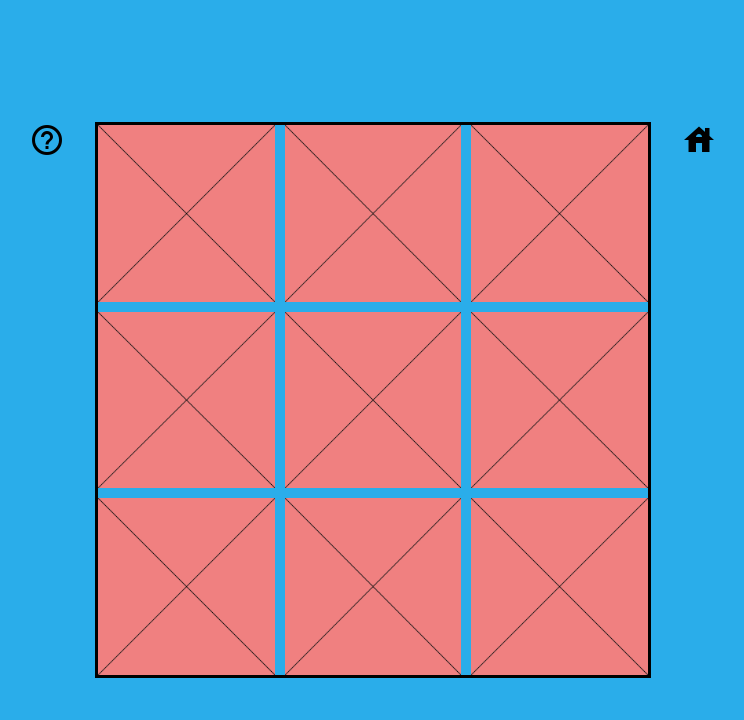
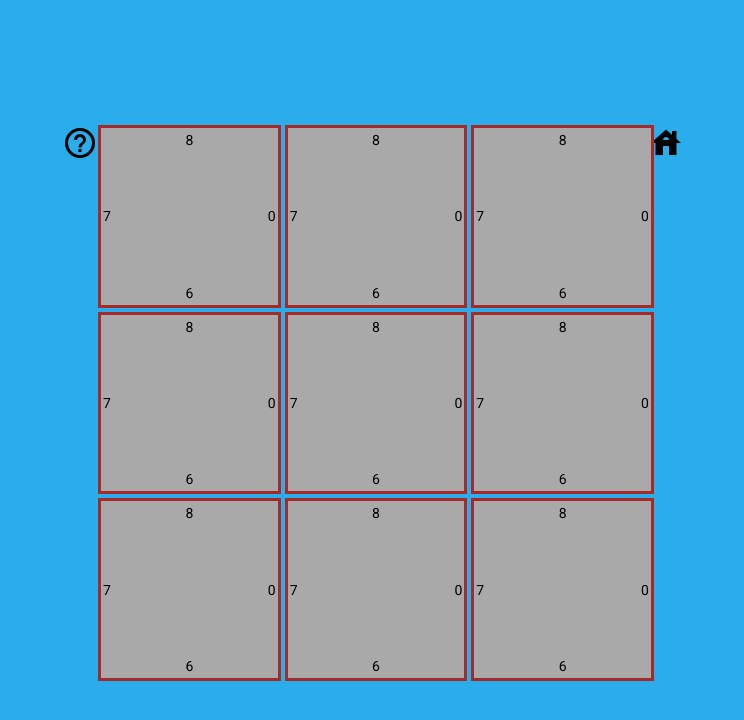
Before and after one commit to DanielOrfeu/tcc-project, an Angular app: page /ingame in a window 1280 px wide. Shown: the top 720 px of the page, without its empty margins (267-1011 px from the left). Built offline with nearby package versions, Linux system fonts and the light colour scheme.

Commit message:
funcionalidades do click

```diff
--- a/src/app/app.module.ts
+++ b/src/app/app.module.ts
@@ -9,7 +9,7 @@ import { AppComponent } from './app.component';
 import { MainComponent } from './pages/main/main.component';
 import { ConfigComponent } from './pages/config/config.component';
 import { InGameComponent } from './pages/in-game/in-game.component';
-import { SquareComponent } from './pages/square/square.component';
+import { SquareComponent } from './components/square/square.component';
 import { SelectModeComponent } from './pages/select-mode/select-mode.component';
 
 @NgModule({
--- a/src/app/pages/in-game/in-game.component.css
+++ b/src/app/pages/in-game/in-game.component.css
@@ -13,11 +13,27 @@
 .table{
     width: 550px;
     height: 550px;
+}
+.square{
+    border-width: medium;
     border-style: solid;
-    border-width: medium;
-    margin-left: 30px;
-    margin-right: 30px;
-}
-#square{
+    border-color: brown;
     background-color: darkgray;
 }
+
+#bottom {
+    bottom: 2px;
+    position: absolute;
+}
+#left {
+    left: 2px;
+    position: absolute;
+}
+#top {
+    top: 2px;
+    position: absolute;
+}
+#right {
+    right: 2px;
+    position: absolute;
+}
--- a/src/app/pages/in-game/in-game.component.html
+++ b/src/app/pages/in-game/in-game.component.html
@@ -3,16 +3,133 @@
         <span class="material-icons" id="help">help_outline</span>
         <div class="table">
             <mat-grid-list cols="3" rowHeight="3:3" gutterSize="10px">
-                <mat-grid-tile id="square"><square></square></mat-grid-tile>
-                <mat-grid-tile id="square"><square></square></mat-grid-tile>
-                <mat-grid-tile id="square"><square></square></mat-grid-tile>
-                <mat-grid-tile id="square"><square></square></mat-grid-tile>
-                <mat-grid-tile id="square"><square></square></mat-grid-tile>
-                <mat-grid-tile id="square"><square></square></mat-grid-tile>
-                <mat-grid-tile id="square"><square></square></mat-grid-tile>
-                <mat-grid-tile id="square"><square></square></mat-grid-tile>
-                <mat-grid-tile id="square"><square></square></mat-grid-tile>
-              </mat-grid-list>
+                <mat-grid-tile class="square"(click)="clickRotation('one')">
+                    <div id="top">
+                        {{top.one}}
+                    </div>
+                    <div id="right">
+                        {{right.one}}
+                    </div>
+                    <div id="bottom">
+                        {{bottom.one}}
+                    </div>
+                    <div id="left">
+                        {{left.one}}
+                    </div>
+                </mat-grid-tile>
+                <mat-grid-tile class="square"(click)="clickRotation('two')">
+                    <div id="top">
+                        {{top.two}}
+                    </div>
+                    <div id="right">
+                        {{right.two}}
+                    </div>
+                    <div id="bottom">
+                        {{bottom.two}}
+                    </div>
+                    <div id="left">
+                        {{left.two}}
+                    </div>
+                </mat-grid-tile>
+                <mat-grid-tile class="square"(click)="clickRotation('three')">
+                    <div id="top">
+                        {{top.three}}
+                    </div>
+                    <div id="right">
+                        {{right.three}}
+                    </div>
+                    <div id="bottom">
+                        {{bottom.three}}
+                    </div>
+                    <div id="left">
+                        {{left.three}}
+                    </div>
+                </mat-grid-tile>
+                <mat-grid-tile class="square"(click)="clickRotation('four')">
+                    <div id="top">
+                        {{top.four}}
+                    </div>
+                    <div id="right">
+                        {{right.four}}
+                    </div>
+                    <div id="bottom">
+                        {{bottom.four}}
+                    </div>
+                    <div id="left">
+                        {{left.four}}
+                    </div>
+                </mat-grid-tile>
+                <mat-grid-tile class="square"(click)="clickRotation('five')">
+                    <div id="top">
+                        {{top.five}}
+                    </div>
+                    <div id="right">
+                        {{right.five}}
+                    </div>
+                    <div id="bottom">
+                        {{bottom.five}}
+                    </div>
+                    <div id="left">
+                        {{left.five}}
+                    </div>
+                </mat-grid-tile>
+                <mat-grid-tile class="square"(click)="clickRotation('six')">
+                    <div id="top">
+                        {{top.six}}
+                    </div>
+                    <div id="right">
+                        {{right.six}}
+                    </div>
+                    <div id="bottom">
+                        {{bottom.six}}
+                    </div>
+                    <div id="left">
+                        {{left.six}}
+                    </div>
+                </mat-grid-tile>
+                <mat-grid-tile class="square"(click)="clickRotation('seven')">
+                    <div id="top">
+                        {{top.seven}}
+                    </div>
+                    <div id="right">
+                        {{right.seven}}
+                    </div>
+                    <div id="bottom">
+                        {{bottom.seven}}
+                    </div>
+                    <div id="left">
+                        {{left.seven}}
+                    </div>
+                </mat-grid-tile>
+                <mat-grid-tile class="square"(click)="clickRotation('eight')">
+                    <div id="top">
+                        {{top.eight}}
+                    </div>
+                    <div id="right">
+                        {{right.eight}}
+                    </div>
+                    <div id="bottom">
+                        {{bottom.eight}}
+                    </div>
+                    <div id="left">
+                        {{left.eight}}
+                    </div>
+                </mat-grid-tile>
+                <mat-grid-tile class="square"(click)="clickRotation('nine')">
+                    <div id="top">
+                        {{top.nine}}
+                    </div>
+                    <div id="right">
+                        {{right.nine}}
+                    </div>
+                    <div id="bottom">
+                        {{bottom.nine}}
+                    </div>
+                    <div id="left">
+                        {{left.nine}}
+                    </div>
+                </mat-grid-tile>
+            </mat-grid-list>
         </div>
     <span class="material-icons" id="home" routerLink="/">house</span>
 
--- a/src/app/pages/in-game/in-game.component.ts
+++ b/src/app/pages/in-game/in-game.component.ts
@@ -1,19 +1,242 @@
-import { Component, OnInit, } from '@angular/core';
+import { Component, OnInit } from "@angular/core";
 
 @Component({
-  selector: 'app-in-game',
-  templateUrl: './in-game.component.html',
-  styleUrls: ['./in-game.component.css']
+  selector: "app-in-game",
+  templateUrl: "./in-game.component.html",
+  styleUrls: ["./in-game.component.css"]
 })
 export class InGameComponent implements OnInit {
+  top = {
+      one: "",
+      two: "",
+      three: "",
+      four: "",
+      five: "",
+      six: "",
+      seven: "",
+      eight: "",
+      nine: "",
+    }
+  right = {
+      one: "",
+      two: "",
+      three: "",
+      four: "",
+      five: "",
+      six: "",
+      seven: "",
+      eight: "",
+      nine: "",
+    }
+  bottom = {
+      one: "",
+      two: "",
+      three: "",
+      four: "",
+      five: "",
+      six: "",
+      seven: "",
+      eight: "",
+      nine: "",
+    }
+  left = {
+      one: "",
+      two: "",
+      three: "",
+      four: "",
+      five: "",
+      six: "",
+      seven: "",
+      eight: "",
+      nine: "",
+    }
+  respValue = [];
 
-  constructor() { }
+  constructor() {
+    this.createRandomValue();
+    this.createValues();
+  }
 
   ngOnInit(): void {
+
   }
 
-  clickAlert(number:string){
-    alert(number)
+  clickRotation(square: string) {
+    var oldTop = this.top[square];
+    var oldRight = this.right[square];
+    var oldBottom = this.bottom[square];
+    var oldLeft = this.left[square];
+
+    this.right[square] = oldTop;
+    this.bottom[square] = oldRight;
+    this.left[square] = oldBottom;
+    this.top[square] = oldLeft;
+
+    this.compareSquare(square);
+  }
+
+  createValues() {
+    this.top = {
+      one: this.respValue[0],
+      two: this.respValue[0],
+      three: this.respValue[0],
+      four: this.respValue[0],
+      five: this.respValue[0],
+      six: this.respValue[0],
+      seven: this.respValue[0],
+      eight: this.respValue[0],
+      nine: this.respValue[0],
+    };
+    this.right = {
+      one: this.respValue[1],
+      two: this.respValue[1],
+      three: this.respValue[1],
+      four: this.respValue[1],
+      five: this.respValue[1],
+      six: this.respValue[1],
+      seven: this.respValue[1],
+      eight: this.respValue[1],
+      nine: this.respValue[1],
+    };
+    this.bottom = {
+      one: this.respValue[2],
+      two: this.respValue[2],
+      three: this.respValue[2],
+      four: this.respValue[2],
+      five: this.respValue[2],
+      six: this.respValue[2],
+      seven: this.respValue[2],
+      eight: this.respValue[2],
+      nine: this.respValue[2],
+    };
+    this.left = {
+      one: this.respValue[3],
+      two: this.respValue[3],
+      three: this.respValue[3],
+      four: this.respValue[3],
+      five: this.respValue[3],
+      six: this.respValue[3],
+      seven: this.respValue[3],
+      eight: this.respValue[3],
+      nine: this.respValue[3],
+    };
+  }
+
+  compareSquare(square: string){
+    switch (square) {
+      case "one":
+        if(this.right["one"] === this.left["two"]){
+          alert("parabéns você uniu os quadrados");
+        }
+        if(this.bottom["one"] === this.top["four"]){
+          alert("parabéns você uniu os quadrados");
+        }
+        break;
+
+      case "two":
+        if(this.right["one"] === this.left["two"]){
+          alert("parabéns você uniu os quadrados");
+        }
+        if(this.right["two"] === this.left["three"]){
+          alert("parabéns você uniu os quadrados");
+        }
+        if(this.bottom["two"] === this.top["five"]){
+          alert("parabéns você uniu os quadrados");
+        }
+        break;
+
+      case "three":
+        if(this.right["two"] === this.left["three"]){
+          alert("parabéns você uniu os quadrados");
+        }
+        if(this.bottom["three"] === this.top["six"]){
+          alert("parabéns você uniu os quadrados");
+        }
+        break;
+
+      case "four":
+        if(this.bottom["one"] === this.top["four"]){
+          alert("parabéns você uniu os quadrados");
+        }
+        if(this.right["four"] === this.left["five"]){
+          alert("parabéns você uniu os quadrados");
+        }
+        if(this.bottom["four"] === this.top["seven"]){
+          alert("parabéns você uniu os quadrados");
+        }
+        break;
+
+      case "five":
+        if(this.bottom["two"] === this.top["five"]){
+          alert("parabéns você uniu os quadrados");
+        }
+        if(this.right["four"] === this.left["five"]){
+          alert("parabéns você uniu os quadrados");
+        }
+        if(this.right["five"] === this.left["six"]){
+          alert("parabéns você uniu os quadrados");
+        }
+        if(this.bottom["five"] === this.top["eight"]){
+          alert("parabéns você uniu os quadrados");
+        }
+        break;
+
+      case "six":
+        if(this.bottom["three"] === this.top["six"]){
+          alert("parabéns você uniu os quadrados");
+        }
+        if(this.right["five"] === this.left["six"]){
+          alert("parabéns você uniu os quadrados");
+        }
+        if(this.bottom["six"] === this.top["nine"]){
+          alert("parabéns você uniu os quadrados");
+        }
+        break;
+
+      case "seven":
+        if(this.bottom["four"] === this.top["seven"]){
+          alert("parabéns você uniu os quadrados");
+        }
+        if(this.right["seven"] === this.left["eight"]){
+          alert("parabéns você uniu os quadrados");
+        }
+        break;
+
+      case "eight":
+        if(this.bottom["five"] === this.top["eight"]){
+          alert("parabéns você uniu os quadrados");
+        }
+        if(this.right["seven"] === this.left["eight"]){
+          alert("parabéns você uniu os quadrados");
+        }
+        if(this.right["eight"] === this.left["nine"]){
+          alert("parabéns você uniu os quadrados");
+        }
+        break;
+
+      case "nine":
+        if(this.bottom["six"] === this.top["nine"]){
+          alert("parabéns você uniu os quadrados");
+        }
+        if(this.right["eight"] === this.left["nine"]){
+          alert("parabéns você uniu os quadrados");
+        }
+        break;
+
+      default:
+        break;
+    }
+  }
+
+  createRandomValue(){
+
+    while (this.respValue.length < 4) {
+      var random = Math.floor(Math.random() * (10 + 0));
+
+      if (this.respValue.indexOf(random) == -1)
+      this.respValue.push(random);
+    }
+    console.log("respValue", this.respValue);
   }
 
 }
```
Also changed, not shown: src/app/components/square/square.component.css (renamed from src/app/pages/square/square.component.css), src/app/components/square/square.component.html (renamed from src/app/pages/square/square.component.html), src/app/components/square/square.component.ts (renamed from src/app/pages/square/square.component.ts), 1 other file (tests, documents, lock files or other folders).
